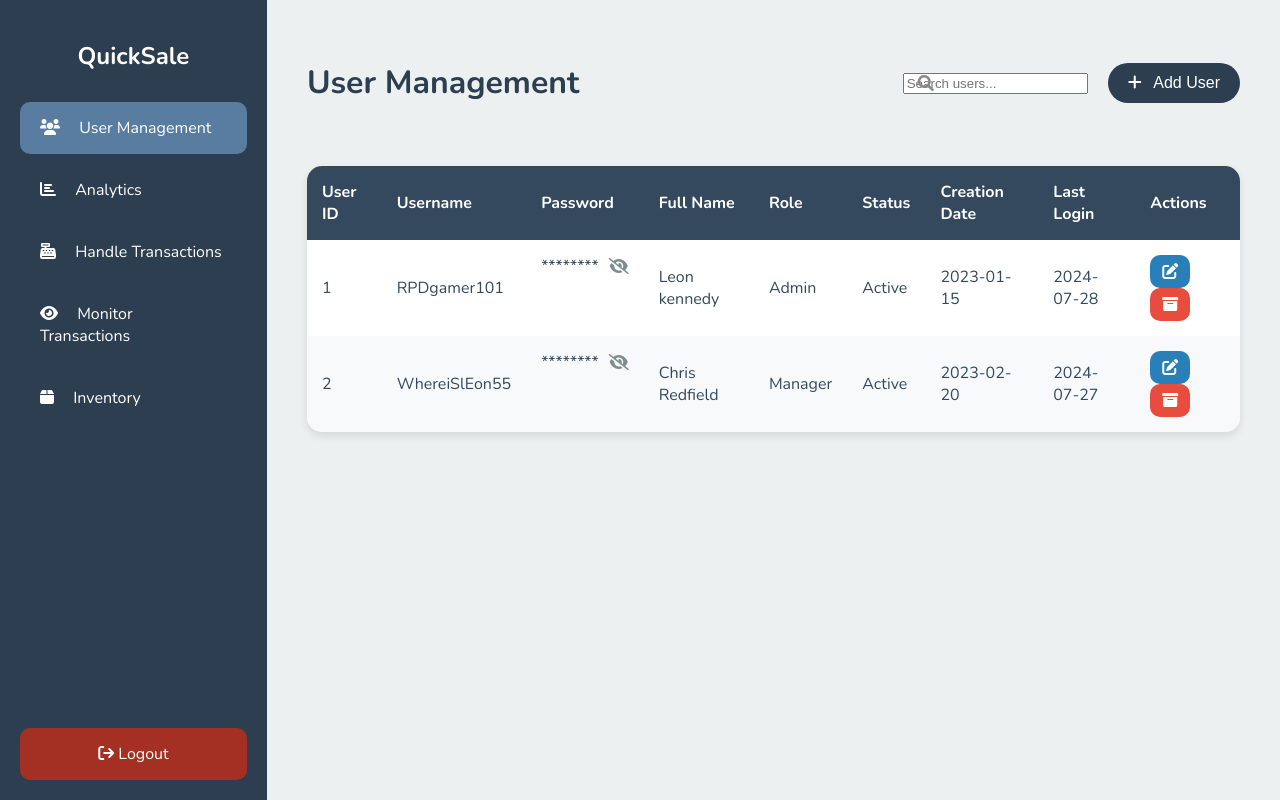
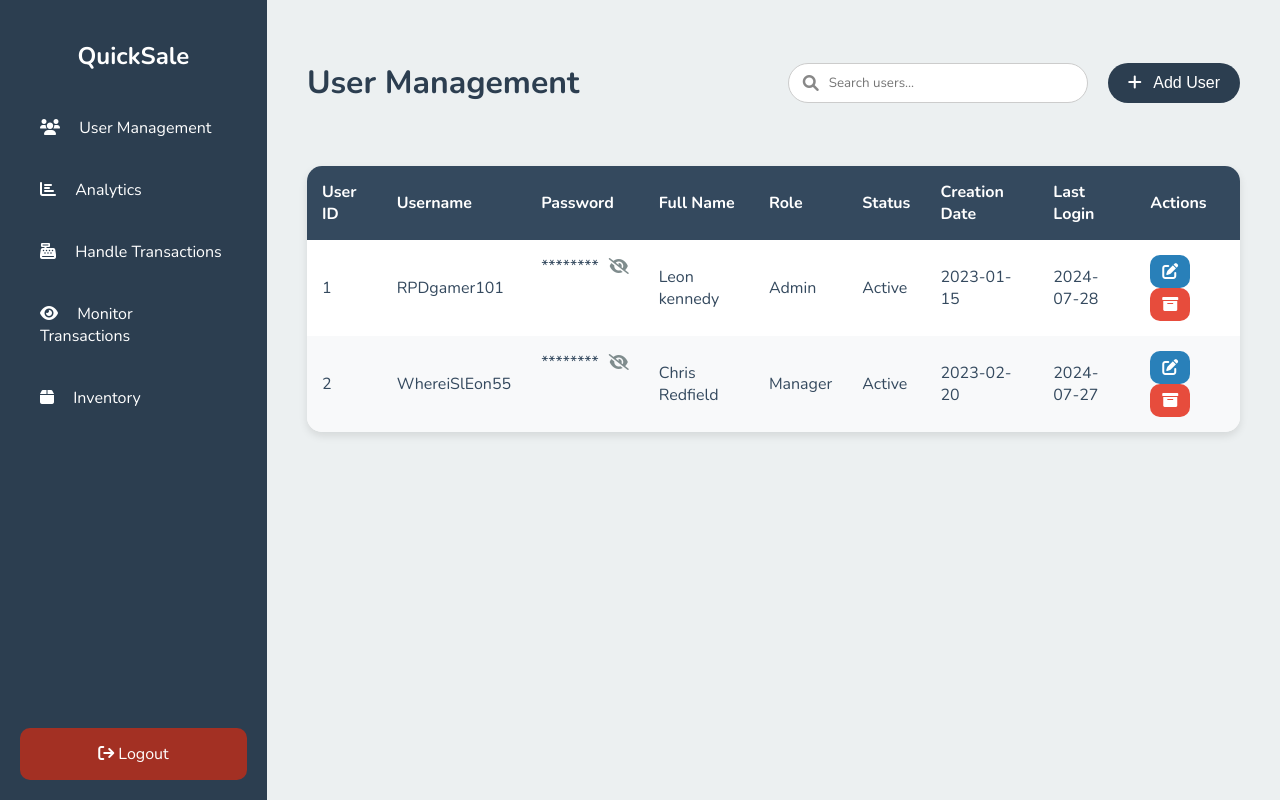
Before and after one commit to Miltonus11/POS-System, a PHP site: page /POS-System/frontend/views/admin/userManagement.php in a window 1280 px wide. Run offline with PHP 8.4, Linux system fonts and the light colour scheme; a user stored in the database is signed in.

Commit message:
search bar fix

```diff
--- a/frontend/views/admin/userManagement.php
+++ b/frontend/views/admin/userManagement.php
@@ -18,7 +18,7 @@ $currentPage = basename($_SERVER['PHP_SELF']);
 <html>
 <head>
     <title>User Management</title>
-    <link rel="stylesheet" href="../../assets/css/userManagement.css?v=1.3">
+    <link rel="stylesheet" href="../../assets/css/userManagement.css">
     <link rel="stylesheet" href="https://cdnjs.cloudflare.com/ajax/libs/font-awesome/6.0.0-beta3/css/all.min.css">
     <link href="https://fonts.googleapis.com/css2?family=Nunito:wght@400;700&display=swap" rel="stylesheet">
 </head>
@@ -27,11 +27,11 @@ $currentPage = basename($_SERVER['PHP_SELF']);
         <aside class="sidebar">
             <h2>QuickSale</h2>
             <nav>
-                <a href="userManagement.php" class="<?php if($currentPage == 'userManagement.php') echo 'active'; ?>"><i class="fas fa-users"></i> User Management</a>
-                <a href="analytics.php" class="<?php if($currentPage == 'analytics.php') echo 'active'; ?>"><i class="fas fa-chart-bar"></i> Analytics</a>
-                <a href="handleTransactions.php" class="<?php if($currentPage == 'handleTransactions.php') echo 'active'; ?>"><i class="fas fa-cash-register"></i> Handle Transactions</a>
-                <a href="monitorTransactions.php" class="<?php if($currentPage == 'monitorTransactions.php') echo 'active'; ?>"><i class="fas fa-eye"></i> Monitor Transactions</a>
-                <a href="inventory.php" class="<?php if($currentPage == 'inventory.php') echo 'active'; ?>"><i class="fas fa-box"></i> Inventory</a>
+                <a href="userManagement.php"><i class="fas fa-users"></i> User Management</a>
+                <a href="analytics.php"><i class="fas fa-chart-bar"></i> Analytics</a>
+                <a href="handleTransactions.php"><i class="fas fa-cash-register"></i> Handle Transactions</a>
+                <a href="monitorTransactions.php"><i class="fas fa-eye"></i> Monitor Transactions</a>
+                <a href="inventory.php"><i class="fas fa-box"></i> Inventory</a>
             </nav>
             <a href="#" id="logoutLink" class="logout-link"><i class="fas fa-arrow-right-from-bracket"></i> Logout</a>
         </aside>
@@ -41,7 +41,7 @@ $currentPage = basename($_SERVER['PHP_SELF']);
                 <div class="header-actions">
                     <div class="search-container">
                         <i class="fas fa-search search-icon"></i>
-                        <input type="text" placeholder="Search users..." class_="search-input">
+                        <input type="text" placeholder="Search users..." class="search-input">
                     </div>
                     <button class="add-user-btn"><i class="fas fa-plus"></i> Add User</button>
                 </div>
```
